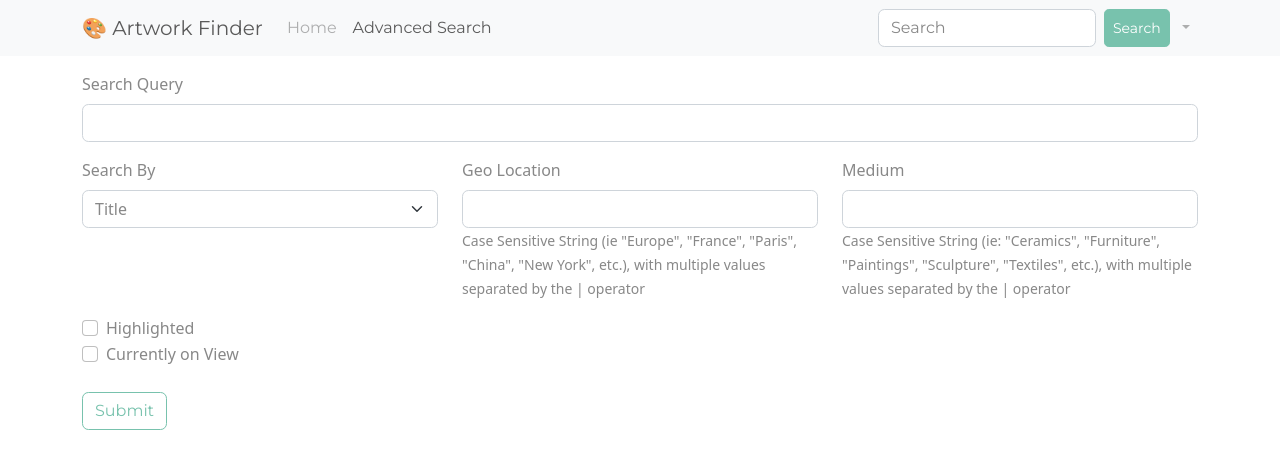
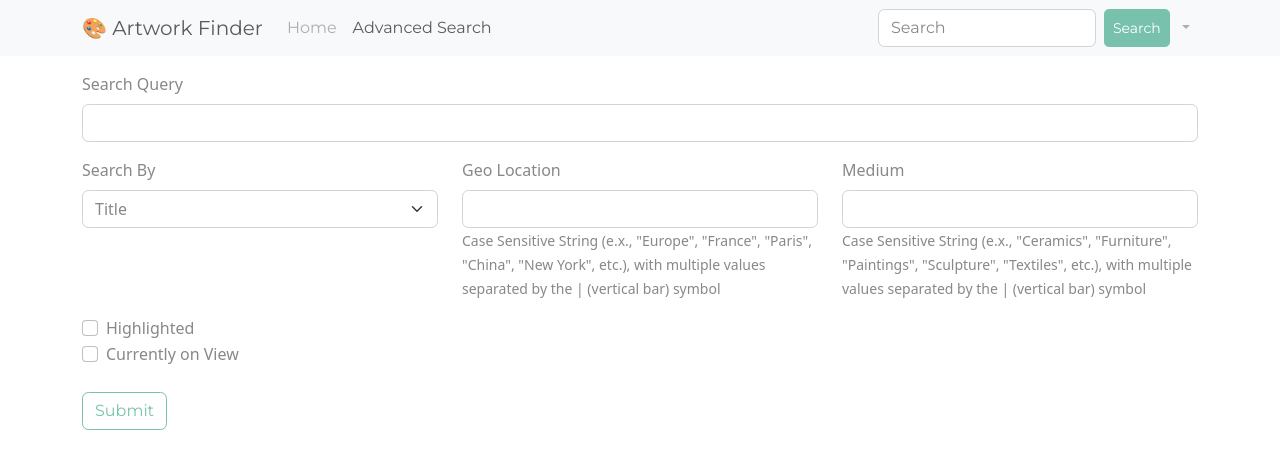
Before and after one commit to siusie/MET-artwork-app, a Next.js app: page /search in a window 1280 px wide. Shown: the top 468 px of the page. Built offline with nearby package versions, Linux system fonts and the light colour scheme; no server answers; sample sign-in values are in the browser's storage.

Commit message:
Update search bar text

```diff
--- a/pages/search.js
+++ b/pages/search.js
@@ -63,7 +63,7 @@ export default function AdvancedSearch() {
                             <Form.Label>Geo Location</Form.Label>
                             <Form.Control type="text" placeholder="" name="geoLocation" {...register('geoLocation')} />
                             <Form.Text className="text-muted">
-                                Case Sensitive String (ie &quot;Europe&quot;, &quot;France&quot;, &quot;Paris&quot;, &quot;China&quot;, &quot;New York&quot;, etc.), with multiple values separated by the | operator
+                                Case Sensitive String (e.x., &quot;Europe&quot;, &quot;France&quot;, &quot;Paris&quot;, &quot;China&quot;, &quot;New York&quot;, etc.), with multiple values separated by the | (vertical bar) symbol
                             </Form.Text>
                         </Form.Group>
                     </Col>
@@ -72,7 +72,7 @@ export default function AdvancedSearch() {
                             <Form.Label>Medium</Form.Label>
                             <Form.Control type="text" placeholder="" name="medium" {...register('medium')} />
                             <Form.Text className="text-muted">
-                                Case Sensitive String (ie: &quot;Ceramics&quot;, &quot;Furniture&quot;, &quot;Paintings&quot;, &quot;Sculpture&quot;, &quot;Textiles&quot;, etc.), with multiple values separated by the | operator
+                                Case Sensitive String (e.x., &quot;Ceramics&quot;, &quot;Furniture&quot;, &quot;Paintings&quot;, &quot;Sculpture&quot;, &quot;Textiles&quot;, etc.), with multiple values separated by the | (vertical bar) symbol
                             </Form.Text>
                         </Form.Group>
                     </Col>
```
